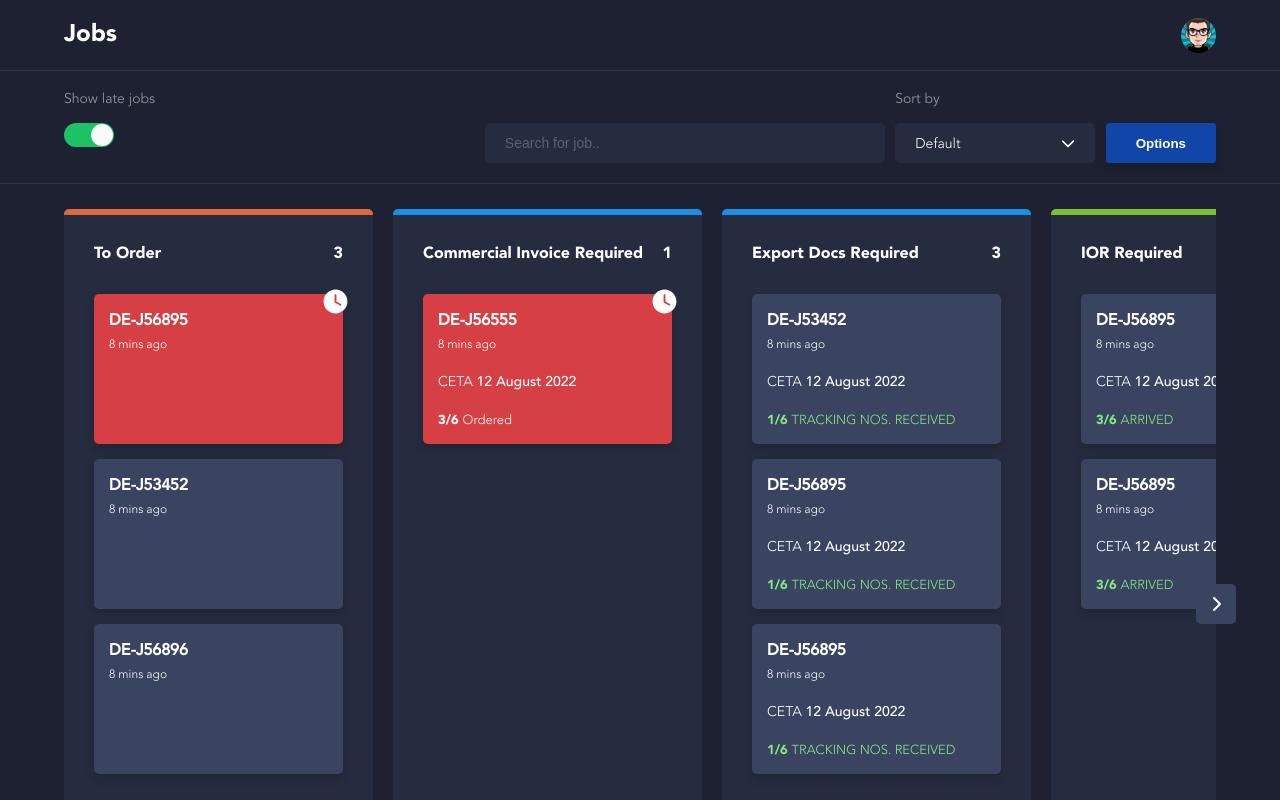
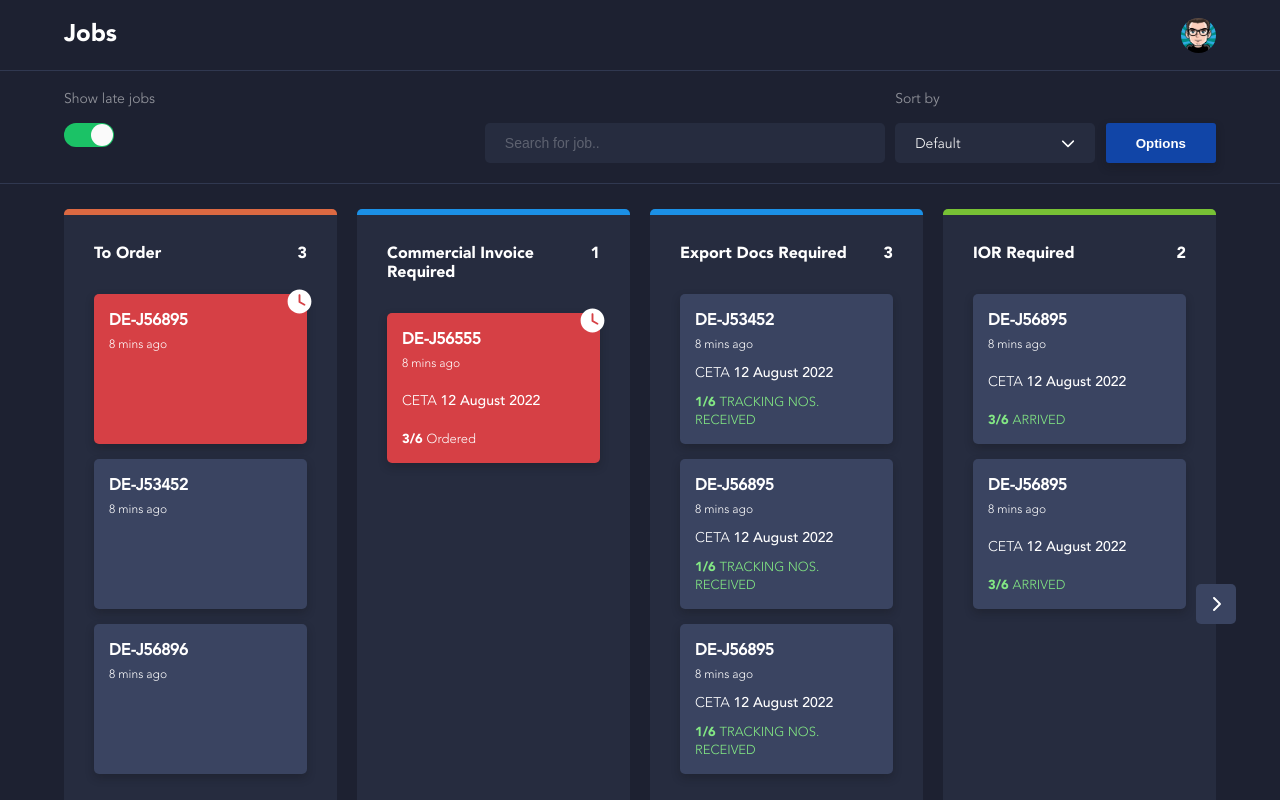
Before and after one commit to emmanuelojiji/jobscreen, a React (Create React App) app: page / in a window 1280 px wide. Shown: the top 800 px of the page. Built offline with nearby package versions, Linux system fonts and the light colour scheme.

Commit message:
Column styling reverted

```diff
--- a/src/App.js
+++ b/src/App.js
@@ -483,7 +483,9 @@ const App = () => {
                             </>
                           </Column>
                         )}
+                    </div>
 
+                    <div className="column-container">
                       {columns.awaiting_confirmation.visible &&
                         department === "all" && (
                           <Column
@@ -601,8 +603,9 @@ const App = () => {
                             </>
                           </Column>
                         )}
+                    </div>
 
-
+                    <div className="column-container">
                       {columns.inbounding.visible &&
                         (department === "all" ||
                           department === "warehouse_all" ||
@@ -724,7 +727,9 @@ const App = () => {
                             </>
                           </Column>
                         )}
+                    </div>
 
+                    <div className="column-container">
                       {columns.preparing_to_ship.visible &&
                         (department === "all" ||
                           department === "warehouse_all" ||
@@ -845,9 +850,9 @@ const App = () => {
                             </>
                           </Column>
                         )}
+                    </div>
 
-
-
+                    <div className="column-container">
                       {columns.to_send_tracking_label.visible &&
                         department === "all" && (
                           <Column
@@ -959,7 +964,9 @@ const App = () => {
                             </>
                           </Column>
                         )}
+                    </div>
 
+                    <div className="column-container">
                       {columns.to_send_pod.visible && department === "all" && (
                         <Column
                           category="To Send POD"
--- a/src/Components/Column.scss
+++ b/src/Components/Column.scss
@@ -21,8 +21,7 @@
 
 .Column {
   background: #262c3f;
-  min-width: 309px;
-  flex: 1;
+  width: 100%;
   border-top: solid 6px;
   border-radius: 5px;
   padding-top: 30px;
@@ -61,7 +60,7 @@
   width: 100%;
   display: grid;
   grid-template-columns: repeat(auto-fill, minmax(180px, 1fr));
-grid-column-gap: 15px;
+  grid-column-gap: 15px;
 }
 
 .category-title {
```
